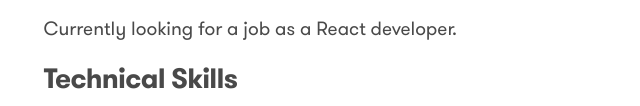
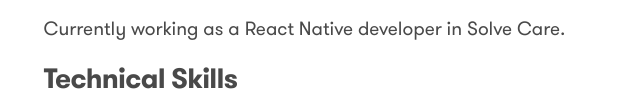
Before and after one commit to TonyTheGreatUA/PortfolioSite, a plain HTML site: page pages/about.html in a window 1280 px wide. Shown: the part 508-614 px from the top of the page, without its empty margins (318-958 px from the left). Drawn offline with Linux system fonts and the light colour scheme.

Commit message:
Update about.html

```diff
--- a/pages/about.html
+++ b/pages/about.html
@@ -28,7 +28,7 @@
                     <p>I'm a 21 years old frontend developer and student from Ukraine, Kyiv.</p>
                     <p>I value simple content structure, clean design patterns, and thoughtful interactions.</p>
                     <p>I also like to code things from scratch, and enjoy bringing ideas to life in the browser.</p>
-                    <p>Currently looking for a job as a React developer. </p>
+                    <p>Currently working as a React Native developer in Solve Care. </p>
                     <h3>Technical Skills</h4>
                     <p>Design, coding and creativity.</p>
                     <p>Keywords: React, HTML, CSS, SASS, JS, jQuery, SQL, Photoshop, Illustrator.</p>
```
